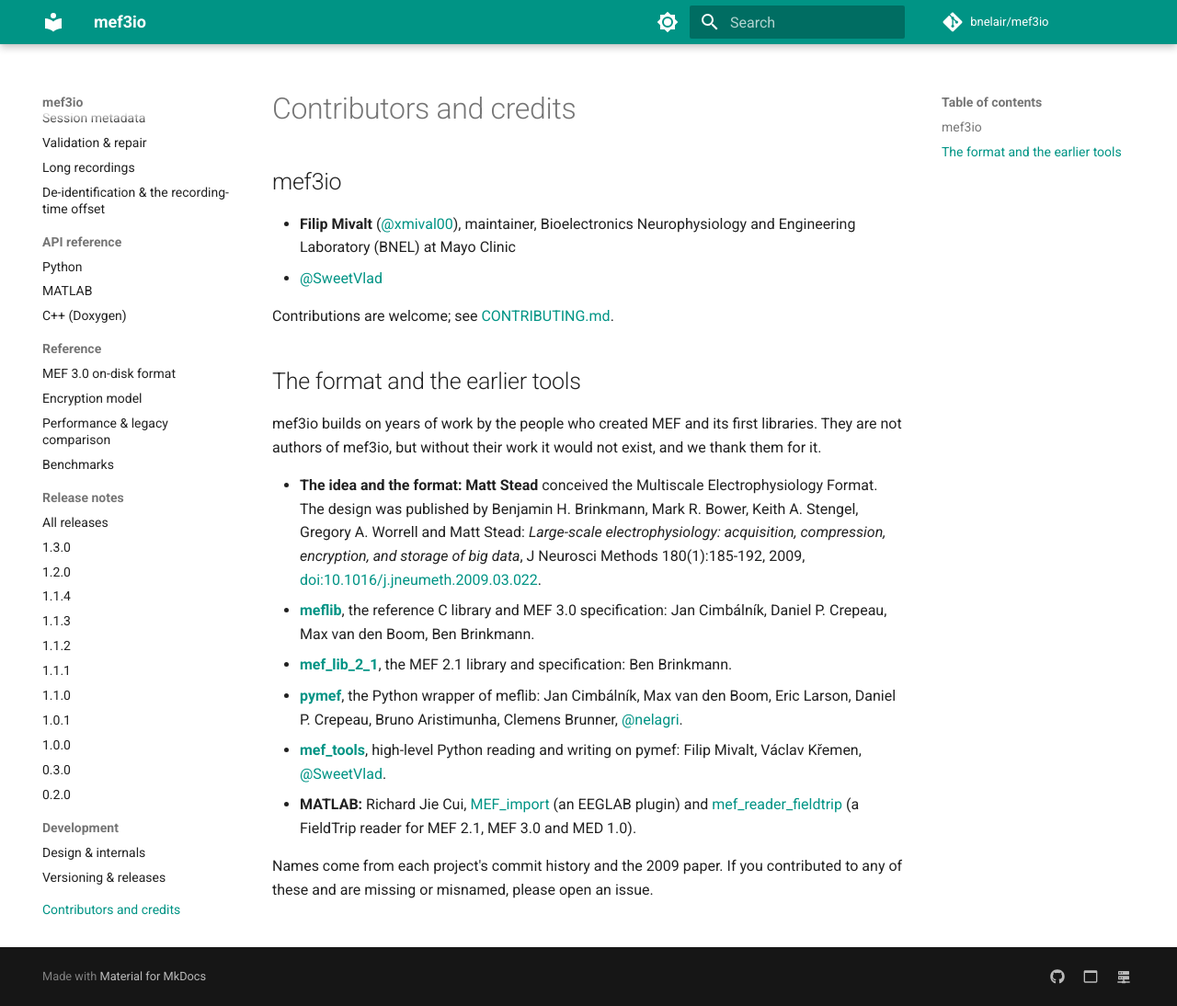
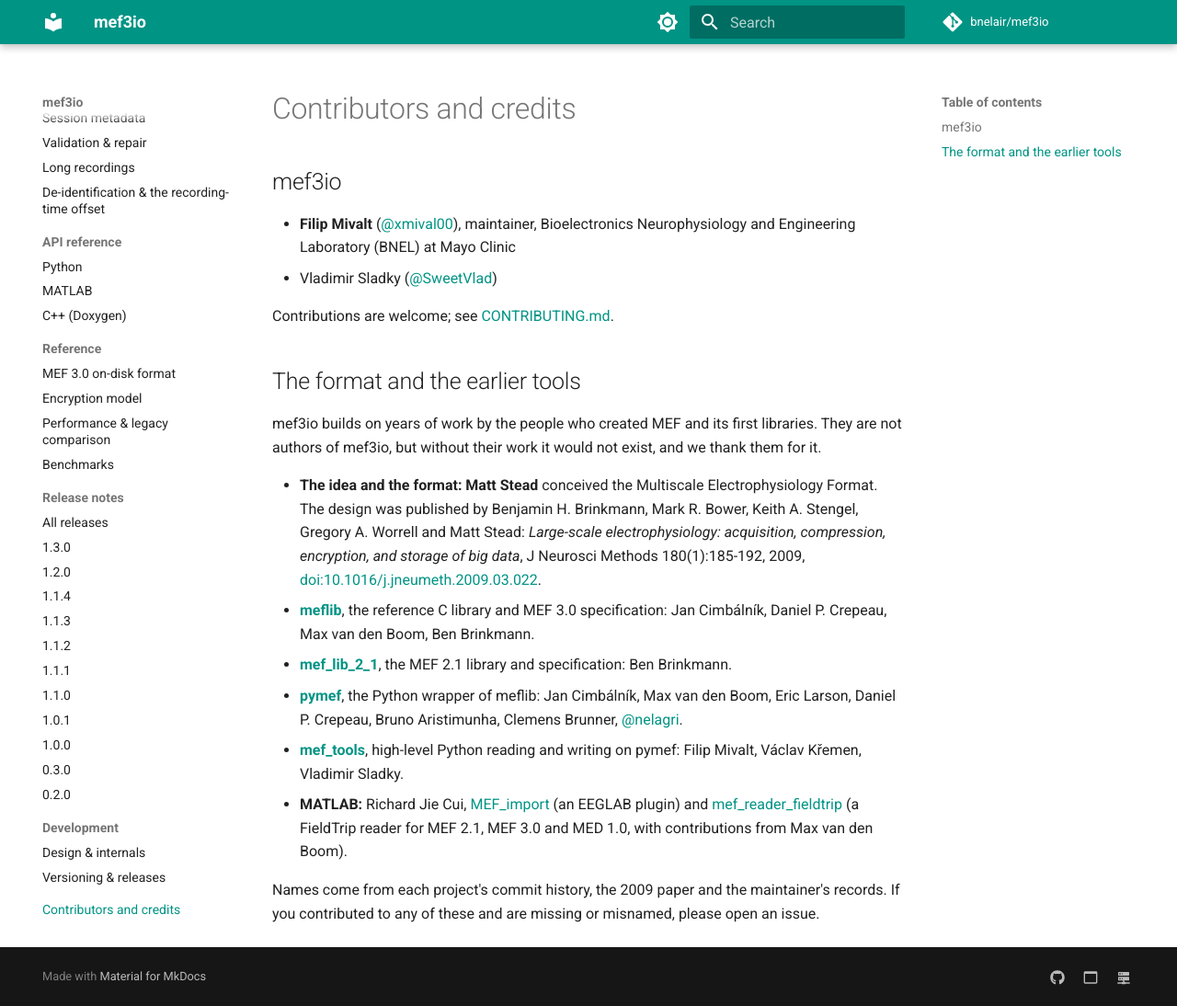
Before and after one commit to bnelair/mef3io, an MkDocs documentation site: the page built from docs/contributors.md, in a window 1280 px wide and 1094 px high. Shown: the whole window at 92% size. Built offline with MkDocs 1.6.1 and Material for MkDocs 9.7.7, drawn with Linux system fonts in a browser that asks for light colours; comment, search, counter and statistics services are not loaded.

Commit message:
Credits: name Vladimir Sladky, add Max van den Boom to the FieldTrip reader, state sources
Co-Authored-By: Claude Opus 5.5 <noreply@anthropic.com>
Claude-Session: https://claude.ai/code/session_01PWYBRHqzczzUfo99eFKLmQ

```diff
--- a/CONTRIBUTORS.md
+++ b/CONTRIBUTORS.md
@@ -3,7 +3,7 @@
 ## mef3io
 
 - **Filip Mivalt** ([@xmival00](https://github.com/xmival00)), maintainer, Bioelectronics Neurophysiology and Engineering Laboratory (BNEL) at Mayo Clinic
-- [@SweetVlad](https://github.com/SweetVlad)
+- Vladimir Sladky ([@SweetVlad](https://github.com/SweetVlad))
 
 Contributions are welcome; see [CONTRIBUTING.md](https://github.com/bnelair/mef3io/blob/main/CONTRIBUTING.md).
 
@@ -29,11 +29,13 @@ exist, and we thank them for it.
   Bruno Aristimunha, Clemens Brunner, [@nelagri](https://github.com/nelagri).
 - **[mef_tools](https://github.com/bnelair/mef_tools)**, high-level Python
   reading and writing on pymef: Filip Mivalt, Václav Křemen,
-  [@SweetVlad](https://github.com/SweetVlad).
+  Vladimir Sladky.
 - **MATLAB:** Richard Jie Cui, [MEF_import](https://github.com/jiecui/MEF_import)
   (an EEGLAB plugin) and
   [mef_reader_fieldtrip](https://github.com/jiecui/mef_reader_fieldtrip)
-  (a FieldTrip reader for MEF 2.1, MEF 3.0 and MED 1.0).
+  (a FieldTrip reader for MEF 2.1, MEF 3.0 and MED 1.0, with contributions
+  from Max van den Boom).
 
-Names come from each project's commit history and the 2009 paper. If you
+Names come from each project's commit history, the 2009 paper and the
+maintainer's records. If you
 contributed to any of these and are missing or misnamed, please open an issue.
```
Also changed, not shown: README.md (+1 -1 lines).
